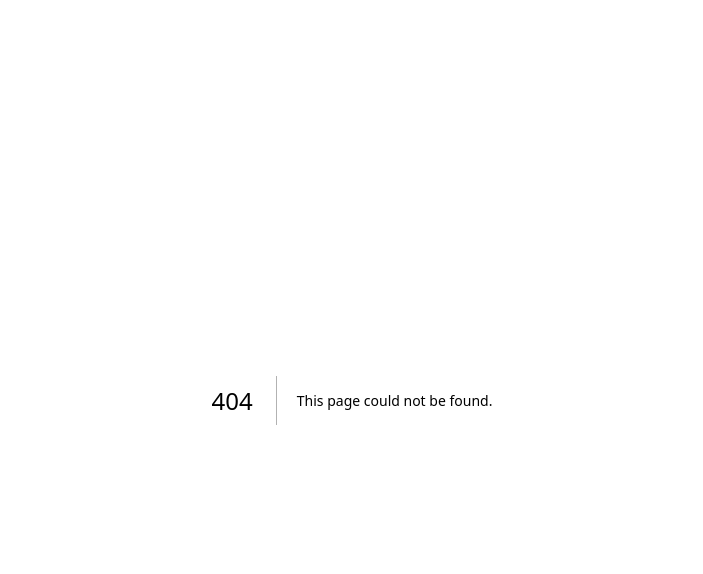
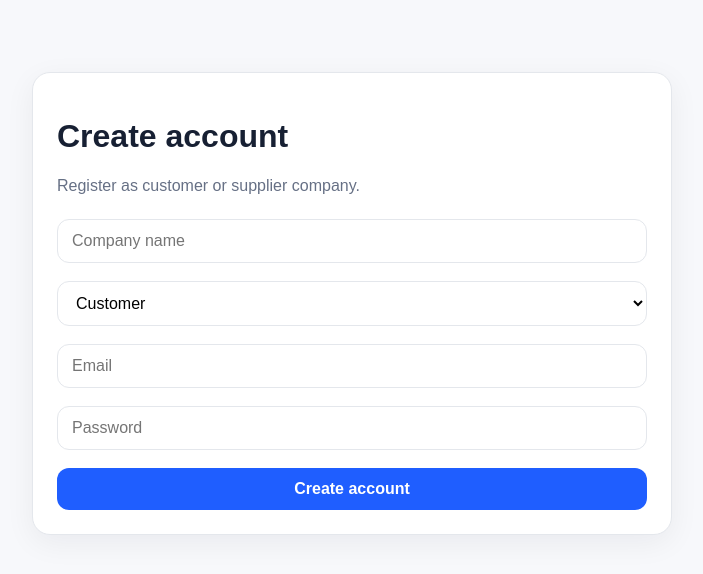
Before and after one commit to fastwind-ceo/factorybridge, a Next.js app in the folder frontend/: page /register in a window 1280 px wide. Before the commit this address had no page. Shown: the top 574 px of the page, without its empty margins (288-991 px from the left). Built offline with nearby package versions, Linux system fonts and the light colour scheme.

Commit message:
Add frontend register page

```diff
--- /dev/null
+++ b/frontend/app/register/page.tsx
@@ -0,0 +1,21 @@
+export default function RegisterPage() {
+  return (
+    <main className="container">
+      <div className="card" style={{ maxWidth: 640, margin: '40px auto' }}>
+        <h1>Create account</h1>
+        <p className="muted">Register as customer or supplier company.</p>
+
+        <div className="grid" style={{ marginTop: 24 }}>
+          <input className="input" placeholder="Company name" />
+          <select className="input" defaultValue="CUSTOMER">
+            <option value="CUSTOMER">Customer</option>
+            <option value="SUPPLIER">Supplier</option>
+          </select>
+          <input className="input" placeholder="Email" type="email" />
+          <input className="input" placeholder="Password" type="password" />
+          <button className="button">Create account</button>
+        </div>
+      </div>
+    </main>
+  )
+}
```
